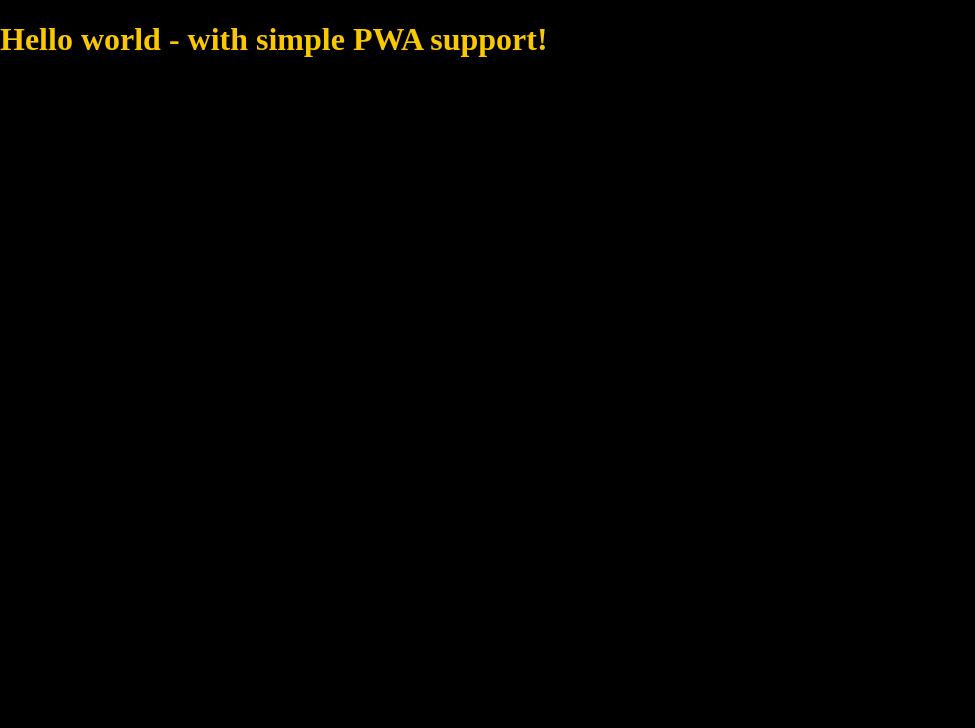
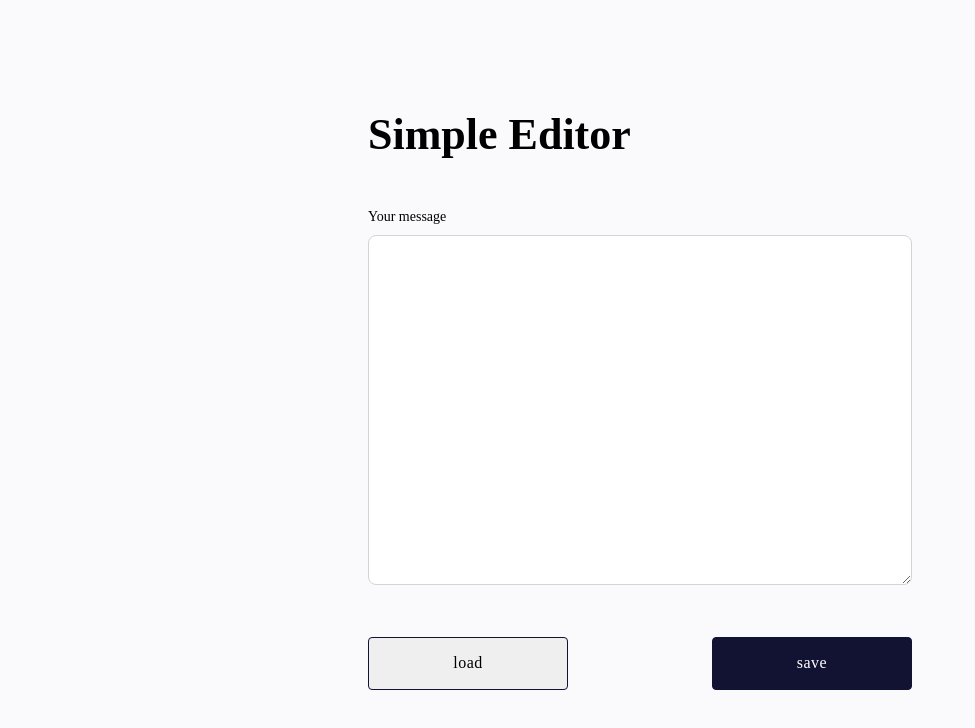
Before and after one commit to jaroslawjanaszek/simple-editor, a website: page src/content/index.html in a window 1280 px wide. Shown: the whole page, without its empty margins (0-975 px from the left). Drawn offline with nearby package versions, Linux system fonts and the light colour scheme; files that its build step writes are made by us from their sources.

Commit message:
feat: first version

```diff
--- a/src/content/index.html
+++ b/src/content/index.html
@@ -33,8 +33,21 @@
     <link rel="stylesheet" href="css/main.css" />
   </head>
   <body>
-    <h1>Hello world - with simple PWA support!</h1>
+    <main class="main">
+      <h1 class="header">Simple Editor</h1>
+      <form class="form">
+        <p class="form__wrapper">
+          <label class="form__label" for="message">Your message</label>
+          <textarea id="message" class="form__message form__message--js">
 
+          </textarea>
+        </p>
+        <div class="form__actions">
+          <button class="form__button form__button--load form__button--load-js">load</button>
+          <button class="form__button form__button--save form__button--save-js">save</button>
+        </div>
+      </form>
+    </main>
     <script src="js/main.js"></script>
   </body>
 </html>
--- a/src/js/main.js
+++ b/src/js/main.js
@@ -16,5 +16,16 @@
 
 // place your code below
 
+const message = document.querySelector('.form__message--js');
+const load = document.querySelector('.form__button--load-js');
+const save = document.querySelector('.form__button--save-js');
 
-console.log(`Hello world!`);
+save.addEventListener('click', (e) => {
+  e.preventDefault();
+  localStorage.setItem('message', message.value);
+});
+
+load.addEventListener('click', (e) => {
+  e.preventDefault();
+  message.value = localStorage.getItem('message');
+});
--- a/src/scss/_variables.scss
+++ b/src/scss/_variables.scss
@@ -1,2 +1,2 @@
-$violet: #000;
+$violet: rgb(120, 80, 212);
 $yellow: #F9C802;
--- a/src/scss/main.scss
+++ b/src/scss/main.scss
@@ -11,6 +11,59 @@
 }
 
 body {
-  color: $yellow;
-  background: $violet;
+  color: #000;
+  background: #fafafc;
+  display: flex;
+  align-items: center;
+  justify-content: center;
+  min-height: 100vh;
 }
+
+.main {
+  max-width: 544px;
+  width: 100%;
+}
+
+.header {
+  font-weight: 600;
+  font-size: 44px;
+  margin: 0;
+  margin-bottom: 48px;
+}
+
+.form {
+  &__actions {
+    margin-top: 48px;
+    display: flex;
+    justify-content: space-between;
+
+  }
+  &__button {
+    border: 1px solid #121232;
+    border-radius: 4px;
+    padding: 16px 0;
+    min-width: 200px;
+    font-weight: 600px;
+    letter-spacing: 0.5px;
+    &--save {
+      background: #121232;
+      color: #fff;
+    }
+  }
+  &__wrapper {
+
+  }
+  &__label {
+    display: block;
+    font-size: 14px;
+    margin-bottom: 10px;
+  }
+  &__message {
+    width: 100%;
+    background: #ffffff;
+    border: 1px solid #d3d4d8;
+    border-radius: 8px;
+    min-height: 350px;
+    padding: 12px;
+  }
+}
```
